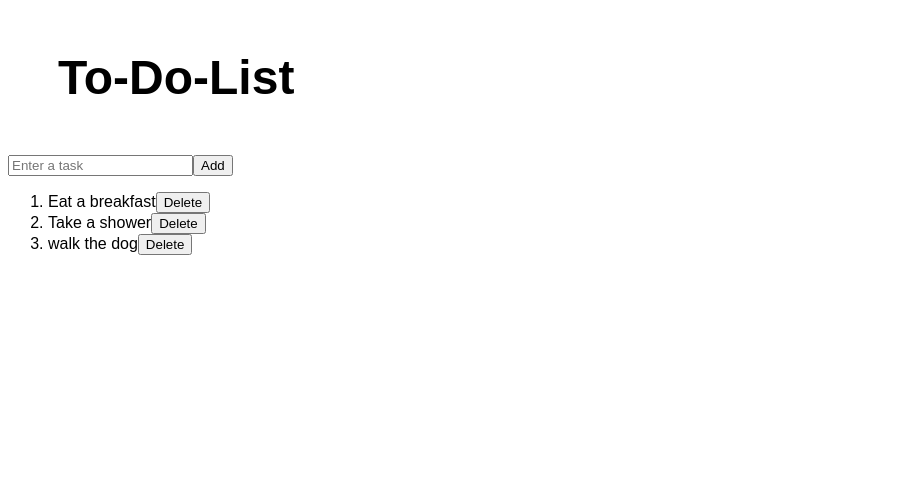
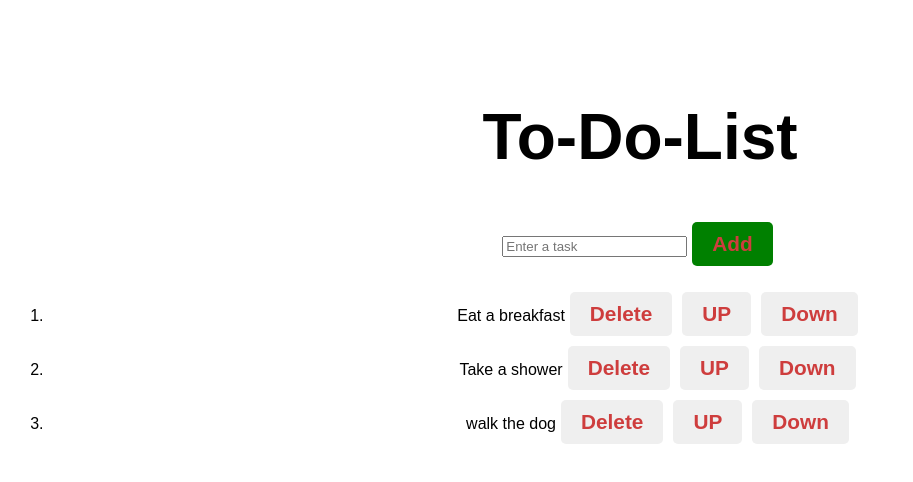
Before and after one commit to avinashpitti/react-projects, a React (Vite) app in the folder my-react-app/: page / in a window 1280 px wide. Shown: the top 482 px of the page, without its empty margins (0-913 px from the left). Built offline with nearby package versions, Linux system fonts and the light colour scheme.

Commit message:
added css and buttons

```diff
--- a/my-react-app/src/ToDoList.jsx
+++ b/my-react-app/src/ToDoList.jsx
@@ -51,6 +51,14 @@ function ToDoList(){
                         Delete
                     </button>
 
+                    <button className="move-button"
+                    onClick={()=>moveTaskUp(index)}>
+                    UP</button>
+
+                    <button className="move-button"
+                     onClick={()=>moveTaskDown(index)}>
+                    Down</button>
+
                 </li>)}
             </ol>
 
--- a/my-react-app/src/index.css
+++ b/my-react-app/src/index.css
@@ -1,30 +1,25 @@
-body{
+.to-do-list{
     font-family: Arial, Helvetica, sans-serif;
-}
-
-.color-picker-container{
-    display: flex;
-    flex-direction: column;
-    align-items: center;
+    text-align: center;
+    margin-top: 100px;
 }
 
 h1{
-    font-size: 3rem;
-    margin: 50px;
+    font-size: 4rem;
 }
 
-.color-display{
-    width: 300px;
-    height: 300px;
-    display: flex;
-    justify-content: center;
-    align-items: center;
-    margin-bottom: 25px;
-    transition: 0.25s ease;
+button{
+    font-size: 1.3rem;
+    font-weight: bold;
+    padding:10px 20px;
+    color: rgb(206, 61, 61);
+    border: none;
+    border-radius: 5px;
+    cursor:pointer;
+    transition:background-color 0.5 ease;
+    margin: 5px;
 }
 
-label{
-    font-size: 1.5 rem;
-    margin-bottom: 7px;
-
+.add-button{
+    background-color:green
 }
```
